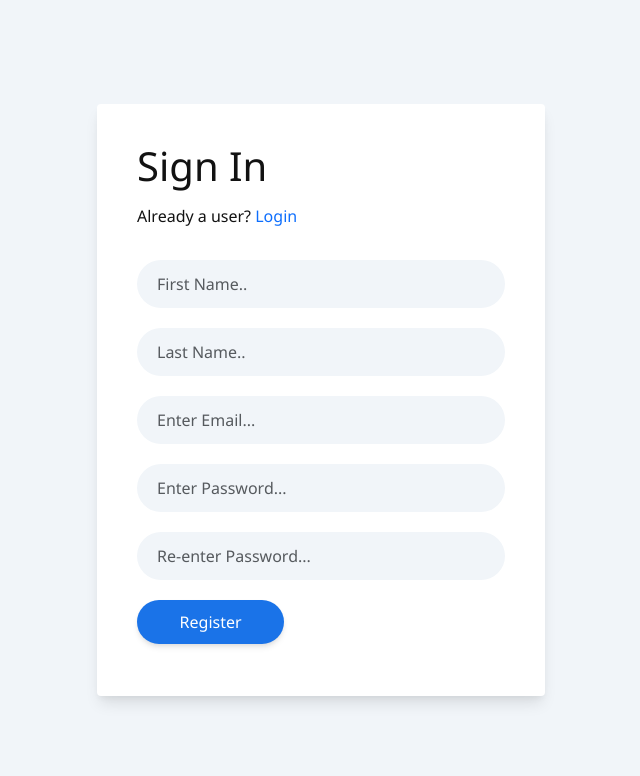
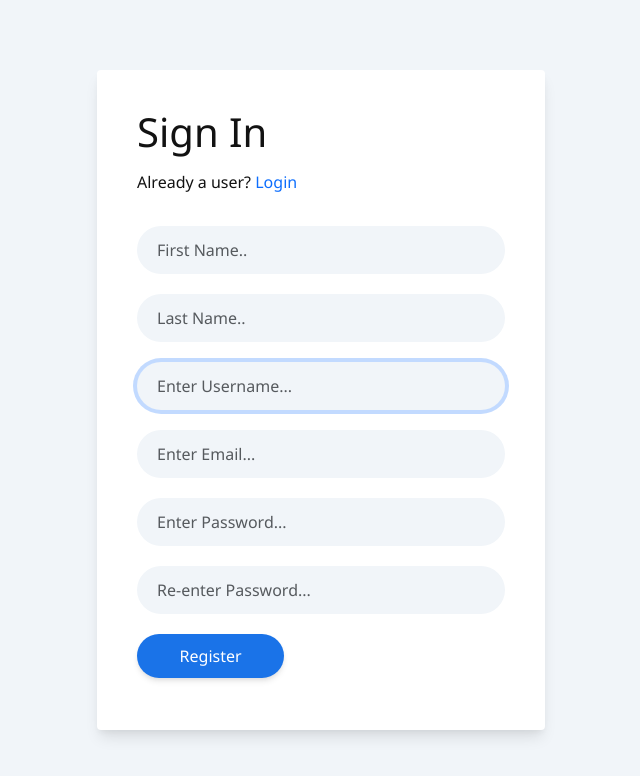
Before and after one commit to PK470/Project-X, a Django app: page /register/ in a window 1280 px wide. Shown: the top 776 px of the page, without its empty margins (319-959 px from the left). Run offline with Django 3.2, Linux system fonts and the light colour scheme.

Commit message:
erroe fixed

```diff
--- a/quotipy/app/form.py
+++ b/quotipy/app/form.py
@@ -5,7 +5,7 @@ from django.contrib.auth.models import User
 
 class CreateUserForm(UserCreationForm):
     first_name = forms.CharField(max_length=30, required=True)
-    Last_name = forms.CharField(max_length=30, required=True)
+    last_name = forms.CharField(max_length=30, required=True)
     class Meta(UserCreationForm.Meta):
 
         model = User
--- a/quotipy/app/templates/register.html
+++ b/quotipy/app/templates/register.html
@@ -302,6 +302,19 @@
                 </div>
                 {% endif %}
 
+
+                {% if form.errors %}
+                <div class="pt-3">
+                    <div class="alert alert-success" role="alert">
+                        {% for error in form.errors %}
+                            {{ error }}
+                        {% endfor %}
+
+                    </div>
+                </div>
+                {% endif %}
+
+
                 <div class="input-control">
 					<label for="email" class="input-label" hidden>Name</label>
 					{{form.first_name}}
@@ -309,6 +322,10 @@
                 <div class="input-control">
 					<label for="email" class="input-label" hidden>Name</label>
 					{{form.last_name}}
+				</div>
+                <div class="input-control">
+					<label for="email" class="input-label" hidden>Name</label>
+					{{form.username}}
 				</div>
                 <div class="input-control">
 					<label for="email" class="input-label" hidden>Name</label>
@@ -345,10 +362,10 @@
 var form_fields = document.getElementsByTagName('input')
 form_fields[1].placeholder='First Name..';
 form_fields[2].placeholder='Last Name..';
-form_fields[3].placeholder='Enter Email...';
-form_fields[4].placeholder='Enter Password...';
-form_fields[5].placeholder='Re-enter Password...';
-
+form_fields[3].placeholder='Enter Username...';
+form_fields[4].placeholder='Enter Email...';
+form_fields[5].placeholder='Enter Password...';
+form_fields[6].placeholder='Re-enter Password...';
 
 for (var field in form_fields){
 form_fields[field].className += ' form-control'
--- a/quotipy/app/views.py
+++ b/quotipy/app/views.py
@@ -19,20 +19,25 @@ def register(request):
         if request.method == "POST":
             form = CreateUserForm(request.POST)
             if form.is_valid():
+
                 form.save()
                 return redirect('login')
+            print('no')
         context = {'form':form }
 
         return render(request,'register.html', context)
 
 #login
 def ulogin(request):
+    if request.user.is_authenticated:
+        return redirect('home')
     if request.method == "POST":
         uname = request.POST.get('uname')
         password = request.POST.get('password')
         user = authenticate(request, username=uname, password=password)
         if user is not None:
             login(request, user)
+            return redirect('home')
         else:
             messages.error(request, 'Please enter correct username or password')
             return render(request, 'login.html')
```
Also changed, not shown: quotipy/db.sqlite3.
